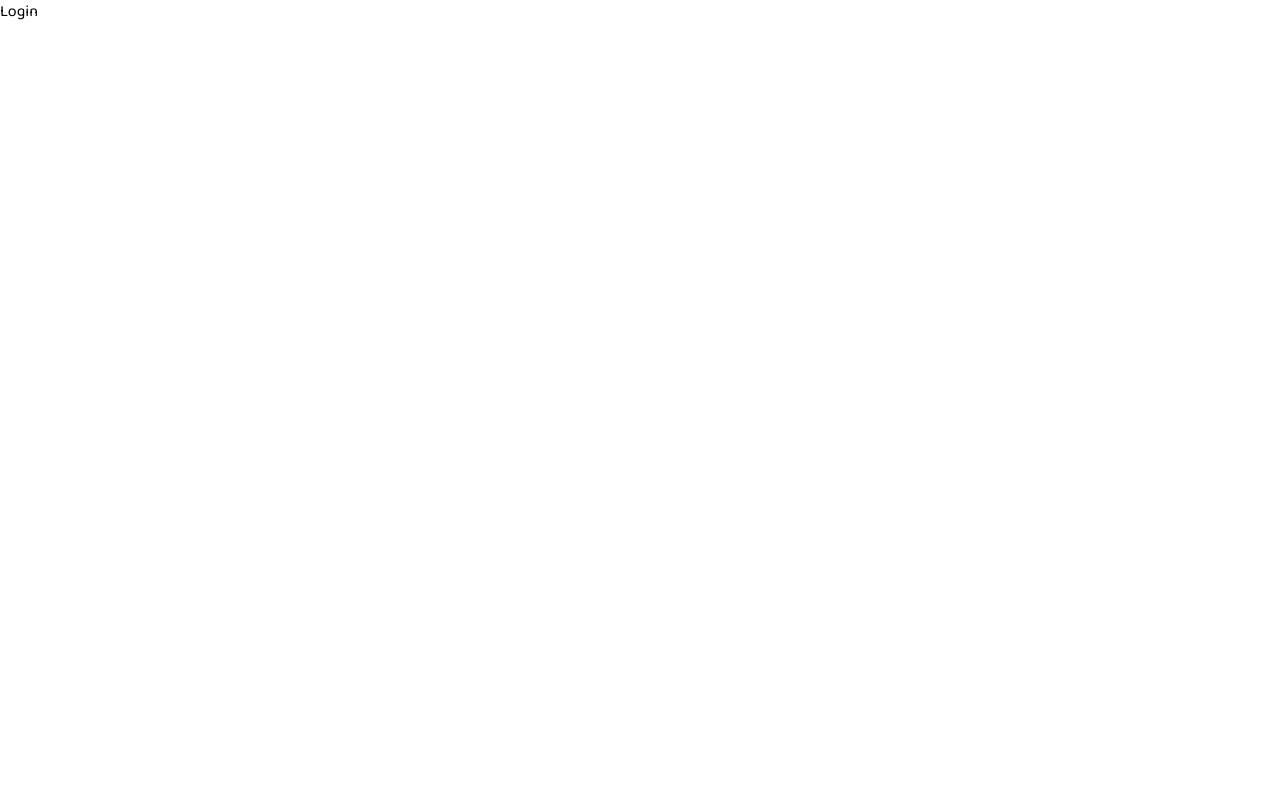
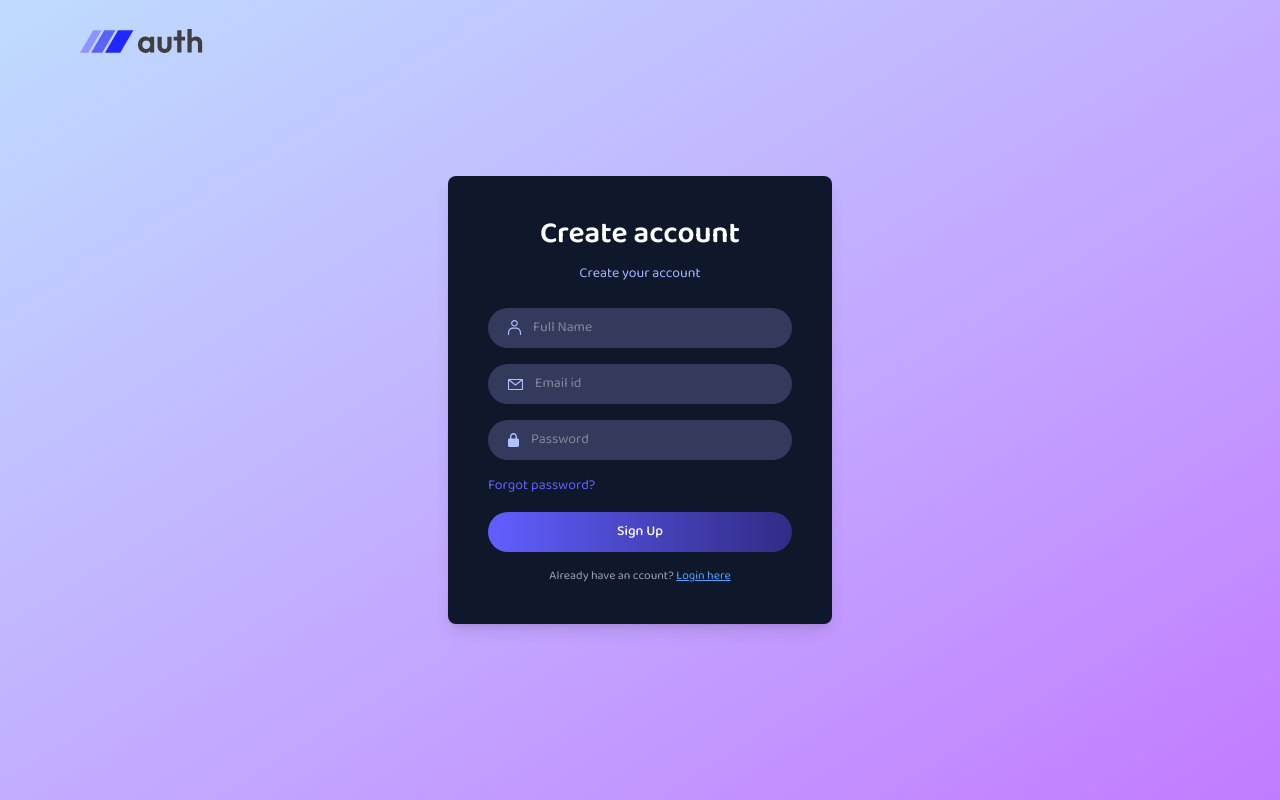
Before and after one commit to Dhanush18100/Authentication, a React (Vite) app in the folder client/: page /login in a window 1280 px wide. Built offline with nearby package versions, Linux system fonts and the light colour scheme.

Commit message:
signup and login form

```diff
--- a/client/src/components/Navbar.jsx
+++ b/client/src/components/Navbar.jsx
@@ -1,11 +1,14 @@
 import React from 'react'
 import {assets} from '../assets/assets'
+import { useNavigate } from 'react-router-dom'
+
 
 const Navbar = () => {
+    const navigate=useNavigate();
   return (
     <div className='w-full flex justify-between items-center p-4 sm:p-6 sm:px-24 absolute top-0'>
       <img src={assets.logo} alt="" className='w-28 sm:w-32' />
-      <button className='flex items-center gap-2 border border-gray-500 rounded-full px-6 py-2 text-gray-800 hover:bg-gray-100 transition-all'>Login <img src={assets.arrow_icon} alt=""></img></button>
+      <button onClick={()=>navigate('/login')} className='flex items-center gap-2 border border-gray-500 rounded-full px-6 py-2 text-gray-800 hover:bg-gray-100 transition-all'>Login <img src={assets.arrow_icon} alt=""></img></button>
     </div>
   )
 }
--- a/client/src/pages/Login.jsx
+++ b/client/src/pages/Login.jsx
@@ -1,11 +1,48 @@
-import React from 'react'
+import React, { useState } from 'react'
+import { assets } from '../assets/assets'
 
 const Login = () => {
-  return (
-    <div>
-      Login
-    </div>
-  )
+    const [state, setState] = useState('Sign Up')
+    return (
+        <div className='flex items-center justify-center min-h-screen px-6 sm:px-0 bg-gradient-to-br from-blue-200 to-purple-400'>
+            <img src={assets.logo} alt="" className='absolute left-5 sm:left-20 top-5 w-28 sm:w-32 cursor-pointer' />
+            <div className='bg-slate-900 p-10 rounded-lg shadow-lg w-full sm:w-96 text-indigo-300 text-sm' >
+                <h2 className='text-3xl font-semibold text-white text-center mb-3'>{state === 'Sign Up' ? 'Create account' : 'Login'}</h2>
+                <p className='text-center text-sm mb-6'>{state === 'Sign Up' ? 'Create your account' : 'Login to your account!'}</p>
+
+
+                <form >
+                    {state === 'Sign Up' && (
+                        <div className='mb-4 flex items-center gap-3 w-full px-5 py-2.5 rounded-full bg-[#333A5C]'>
+                            <img src={assets.person_icon} alt="" />
+                            <input className='bg-transparent outline-none text-gray-300' type="text" placeholder='Full Name' required />
+                        </div>
+                    )}
+
+                    <div className='mb-4 flex items-center gap-3 w-full px-5 py-2.5 rounded-full bg-[#333A5C]'>
+                        <img src={assets.mail_icon} alt="" />
+                        <input className='bg-transparent outline-none text-gray-300' type="email" placeholder='Email id' required />
+                    </div>
+                    <div className='mb-4 flex items-center gap-3 w-full px-5 py-2.5 rounded-full bg-[#333A5C]'>
+                        <img src={assets.lock_icon} alt="" />
+                        <input className='bg-transparent outline-none text-gray-300' type="password" placeholder='Password' required />
+                    </div>
+
+                    <p className='mb-4 text-indigo-500 cursor-pointer'>Forgot password?</p>
+
+                    <button className='w-full py-2.5 rounded-full bg-gradient-to-r from-indigo-500 to-indigo-900 text-white font-medium'>{state}</button>
+                </form>
+                {state == 'Sign Up' ? (<p className='text-gray-400 text-center text-xs mt-4'>Already have an ccount?{'  '}
+                    <span onClick={()=>setState('Login')} className='text-blue-400 cursor-pointer underline'>Login here</span>
+                </p>) : (<p className='text-gray-400 text-center text-xs mt-4'>Don't have an ccount?{'  '}
+                    <span onClick={()=>setState('Sign Up')} className='text-blue-400 cursor-pointer underline'>Sign Up</span>
+                </p>)}
+
+
+
+            </div>
+        </div>
+    )
 }
 
 export default Login
```
